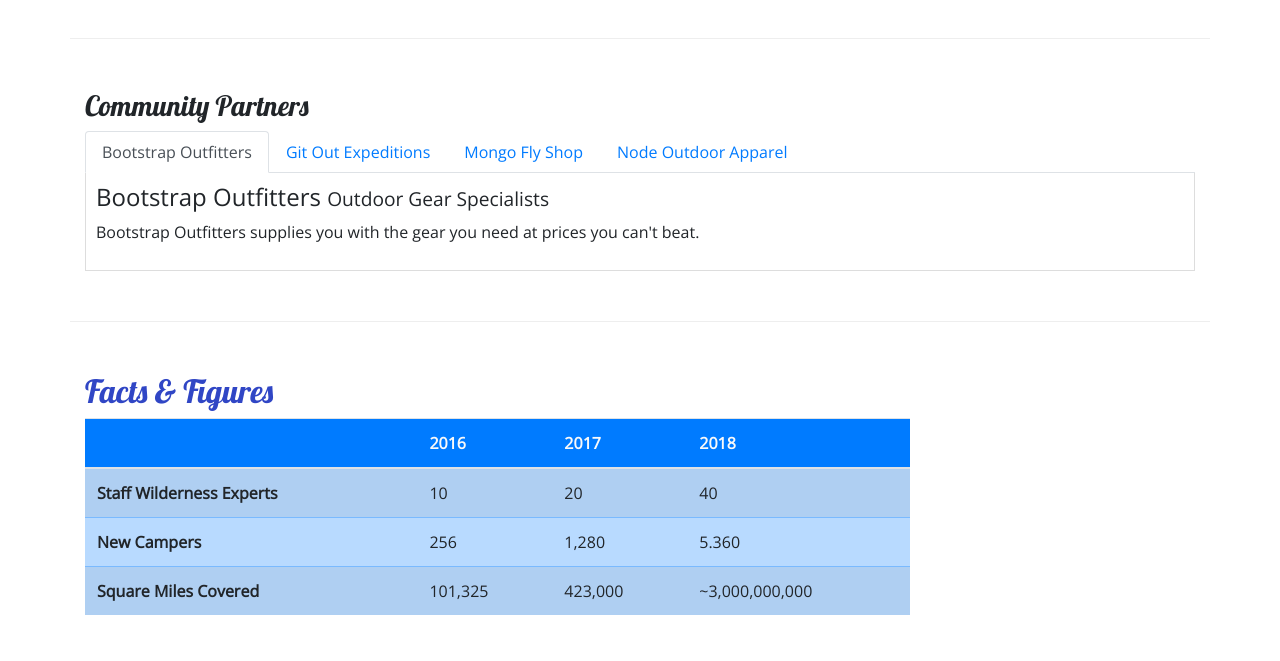
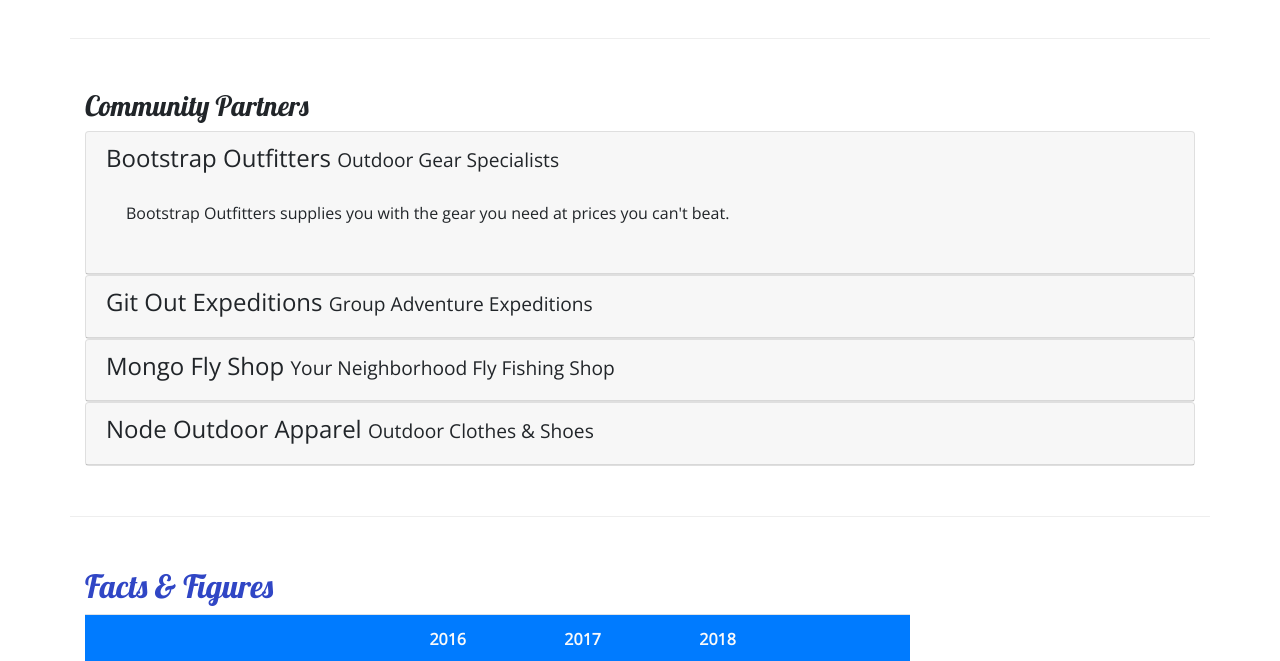
Before and after one commit to kevmac415/nucampsite, a website: page aboutus.html in a window 1280 px wide. Shown: the part 780-1441 px from the top of the page. Drawn offline with nearby package versions, Linux system fonts and the light colour scheme.

Commit message:
collapse done

```diff
--- a/aboutus.html
+++ b/aboutus.html
@@ -107,29 +107,68 @@
         <div class="row row-content">
             <div class="col">
                 <h3>Community Partners</h3>
-                <ul class="nav nav-tabs">
-                    <li class="nav-item"><a class="nav-link active" href="#bootstrap" role="tab" data-toggle="tab">Bootstrap Outfitters</a></li>
-                    <li class="nav-item"><a class="nav-link" href="#git" role="tab" data-toggle="tab">Git Out Expeditions</a></li>
-                    <li class="nav-item"><a class="nav-link" href="#mongo" role="tab" data-toggle="tab">Mongo Fly Shop</a></li>
-                    <li class="nav-item"><a class="nav-link" href="#node" role="tab" data-toggle="tab">Node Outdoor Apparel</a></li>
-                </ul>
-                <div class="tab-content">
-                    <div role="tabpanel" class="tab-pane fade show active" id="bootstrap">
-                        <h4>Bootstrap Outfitters <small>Outdoor Gear Specialists</small></h4>
-                        <p class="d-none d-sm-block">Bootstrap Outfitters supplies you with the gear you need at prices you can't beat.</p>
+                <div id="accordion">
+                    <!-------------1st Card----------------->
+                    <div class="card">
+                        <div role="tab" class="card-header">
+                            <h4>
+                                <a data-toggle="collapse" data-target="#bootstrap">
+                                    Bootstrap Outfitters <small>Outdoor Gear Specialists</small>
+                                </a>
+                            </h4>
+                            <div class="collapse show" id="bootstrap" data-parent="#accordion">
+                                <div class="card-body">
+                                    <p class="d-none d-sm-block">Bootstrap Outfitters supplies you with the gear you need at prices you can't beat.</p>
+                                </div>
+                            </div>
+                        </div>
                     </div>
-                    <div role="tabpanel" class="tab-pane fade show" id="git">
-                        <h4>Git Out Expeditions <small>Group Adventure Expeditions</small></h4>
-                        <p class="d-none d-sm-block">Join Git Out Expeditions to explore new horizons with a group of other adventurers!</p>
+                    <!-------------2nd Card----------------->
+                    <div class="card">
+                        <div role="tab" class="card-header">
+                            <h4>
+                                <a class="collapsed" data-toggle="collapse" data-target="#git">
+                                    Git Out Expeditions <small>Group Adventure Expeditions</small>
+                                </a>
+                            </h4>
+                            <div class="collapse" id="git" data-parent="#accordion">
+                                <div class="card-body">
+                                    <p class="d-none d-sm-block">Join Git Out Expeditions to explore new horizons with a group of other adventurers!</p>
+                                </div>
+                            </div>
+                        </div>
                     </div>
-                    <div role="tabpanel" class="tab-pane fade show" id="mongo">
-                        <h4>Mongo Fly Shop <small>Your Neighborhood Fly Fishing Shop</small></h4>
-                        <p class="d-none d-sm-block">Need a new fishing pole, a tacklebox, or flies of all kinds? Stop by Mongo Fly Shop.</p>
+                    <!-------------3rd Card----------------->
+                    <div class="card">
+                        <div role="tab" class="card-header">
+                            <h4>
+                                <a class="collapsed" data-toggle="collapse" data-target="#mongo">
+                                    Mongo Fly Shop <small>Your Neighborhood Fly Fishing Shop</small>
+                                </a>
+                            </h4>
+                            <div class="collapse" id="mongo" data-parent="#accordion">
+                                <div class="card-body">
+                                    <p class="d-none d-sm-block">Need a new fishing pole, a tacklebox, or flies of all kinds? Stop by Mongo Fly Shop.</p>
+                                </div>
+                            </div>
+                        </div>
                     </div>
-                    <div role="tabpanel" class="tab-pane fade show" id="node">
-                        <h4>Node Outdoor Apparel <small>Outdoor Clothes & Shoes</small></h4>
-                        <p class="d-none d-sm-block">From polar fleeces to swimsuits, hiking boots to waders, a visit to Node will be sure to get you covered.</p>
+                    <!-------------4th Card------------------>
+                    <div class="card">
+                        <div role="tab" class="card-header">
+                            <h4>
+                                <a class="collapsed" data-toggle="collapse" data-target="#node">
+                                    Node Outdoor Apparel <small>Outdoor Clothes & Shoes</small>
+                                </a>
+                            </h4>
+                            <div class="collapse" id="node" data-parent="#accordion">
+                                <div class="card-body">
+                                    <p class="d-none d-sm-block">From polar fleeces to swimsuits, hiking boots to waders, a visit to Node will be sure to get you covered.</p>
+                                </div>
+                            </div>
+                        </div>
                     </div>
+                    <!-------------End Cards------------------>
                 </div>
             </div>
         </div>
```
Also changed, not shown: Tabs Example.TXT (added, +29 -0 lines).
